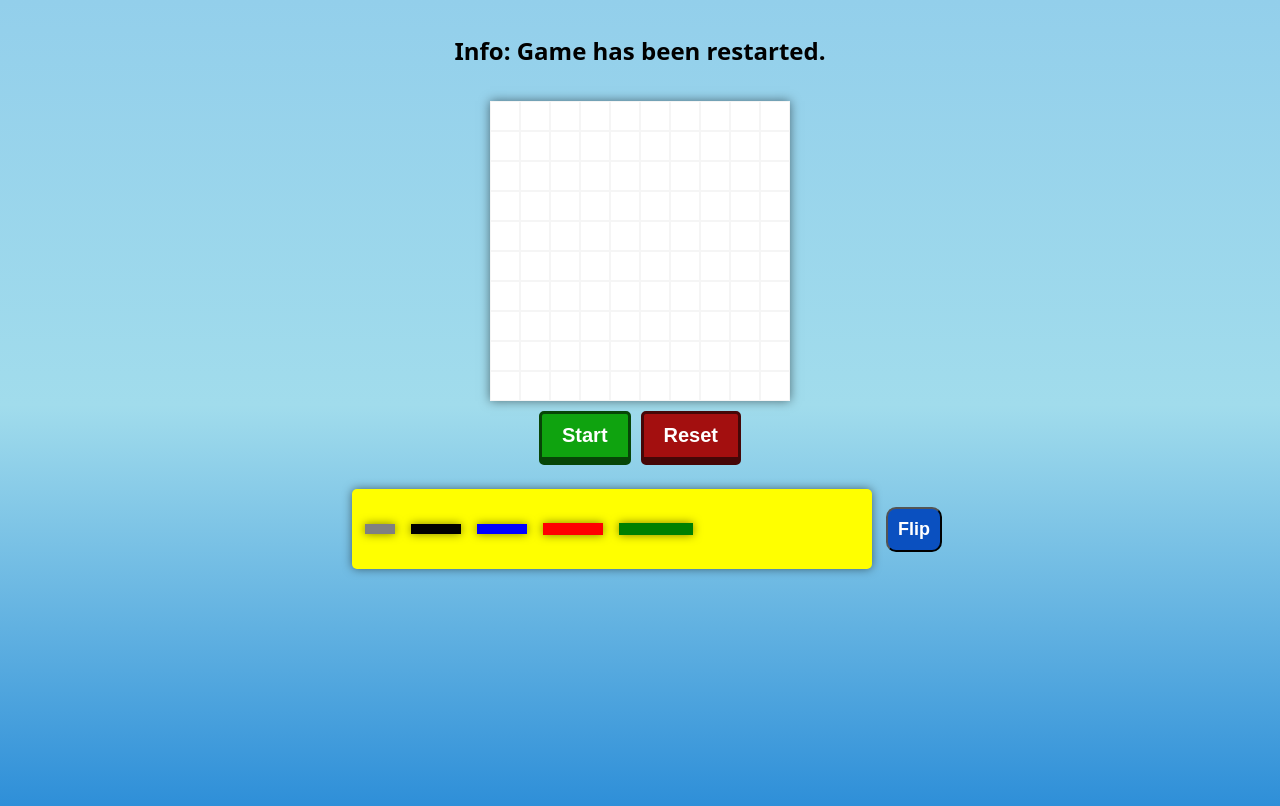
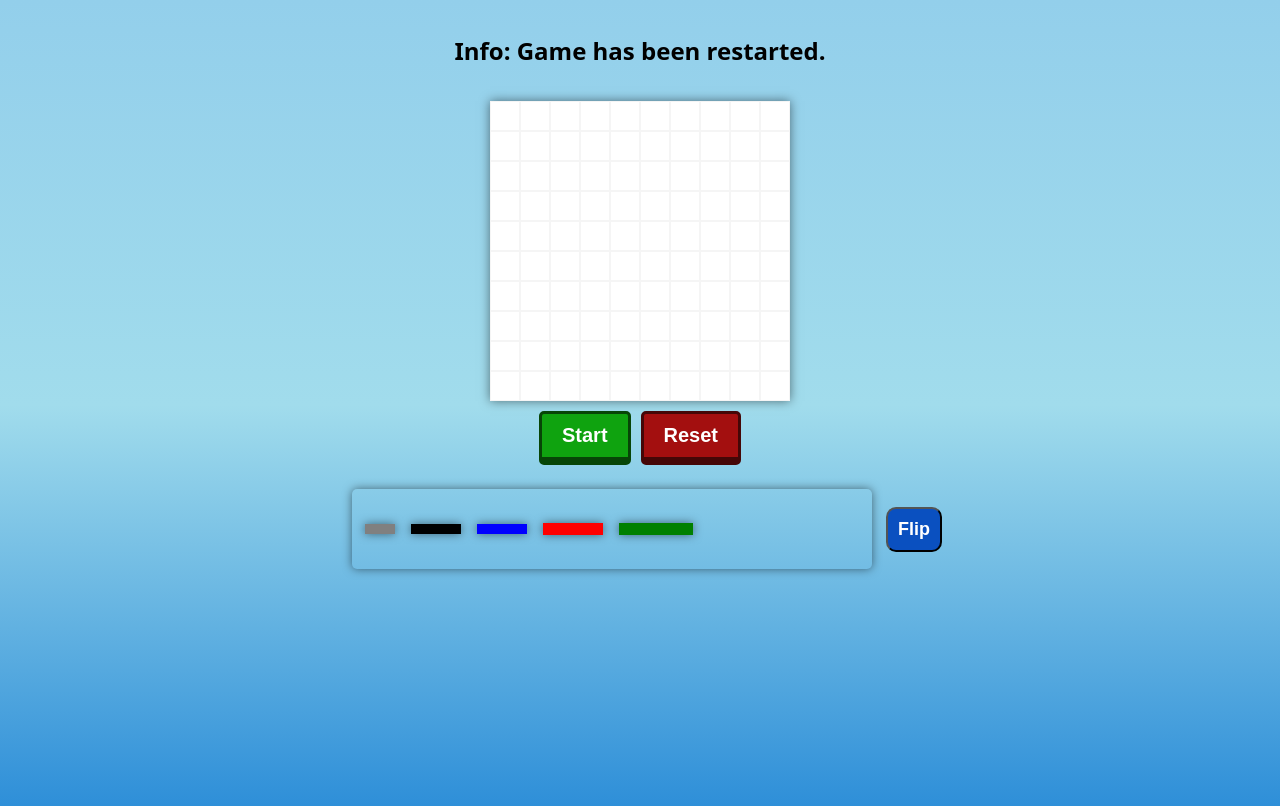
Before and after one commit to ItsJady-Taken/battleShip, a website built with webpack: page src/index.html in a window 1280 px wide. Both pictures are taken after a click on the button "Reset". Built offline with nearby package versions, Linux system fonts and the light colour scheme.

Commit message:
Finish functionality of battleship game

```diff
--- a/src/apps/domModules.js
+++ b/src/apps/domModules.js
@@ -163,6 +163,7 @@ function restartGame() {
   playerTurn = undefined;
   draggedShip = undefined;
   gameOver = false;
+  angle = 0;
 
   // Reset GameBoard instances
   playerBoard = new GameBoard('player');
--- a/src/styles/main.scss
+++ b/src/styles/main.scss
@@ -97,7 +97,7 @@ body {
 }
 
 .ship-options {
-    background-color: yellow;
+    background-color: transparent;
     width: 500px;
     height: 80px;
     display: flex;
```
Also changed, not shown: dist/main.js.
